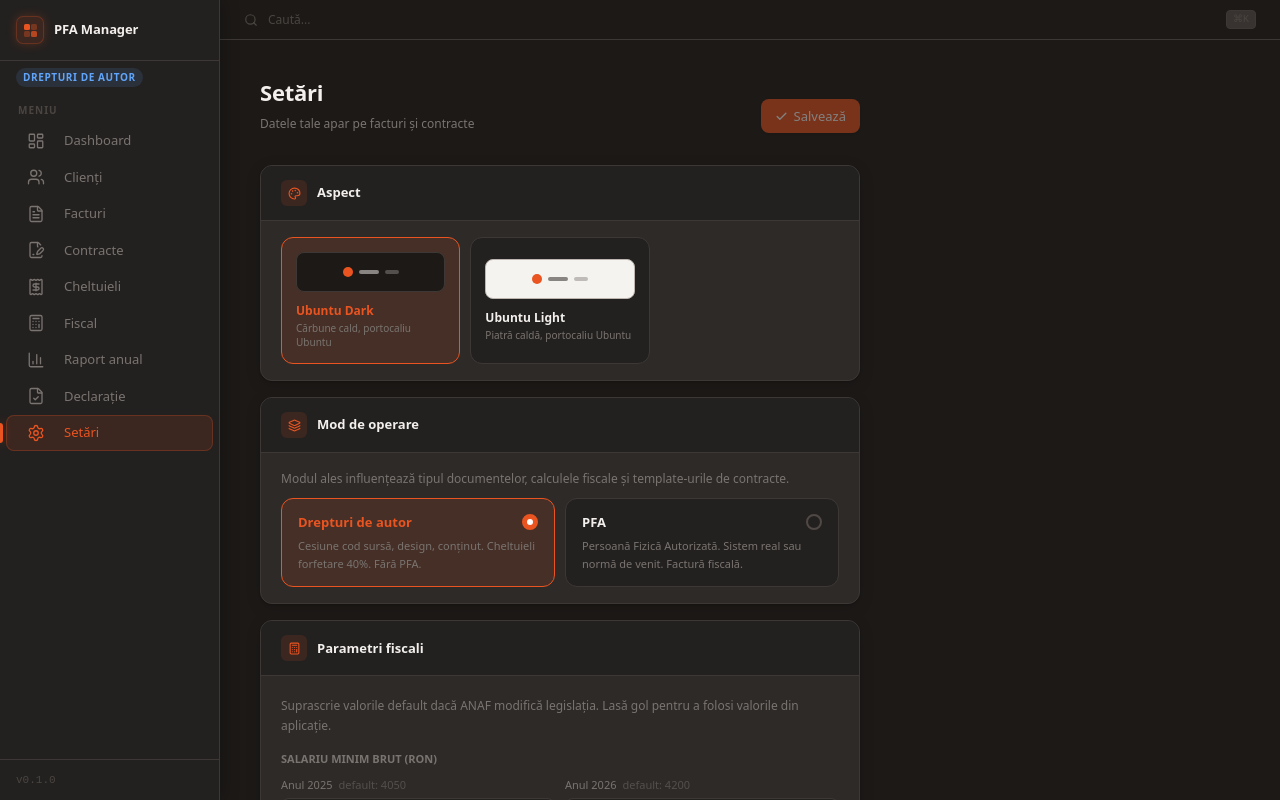
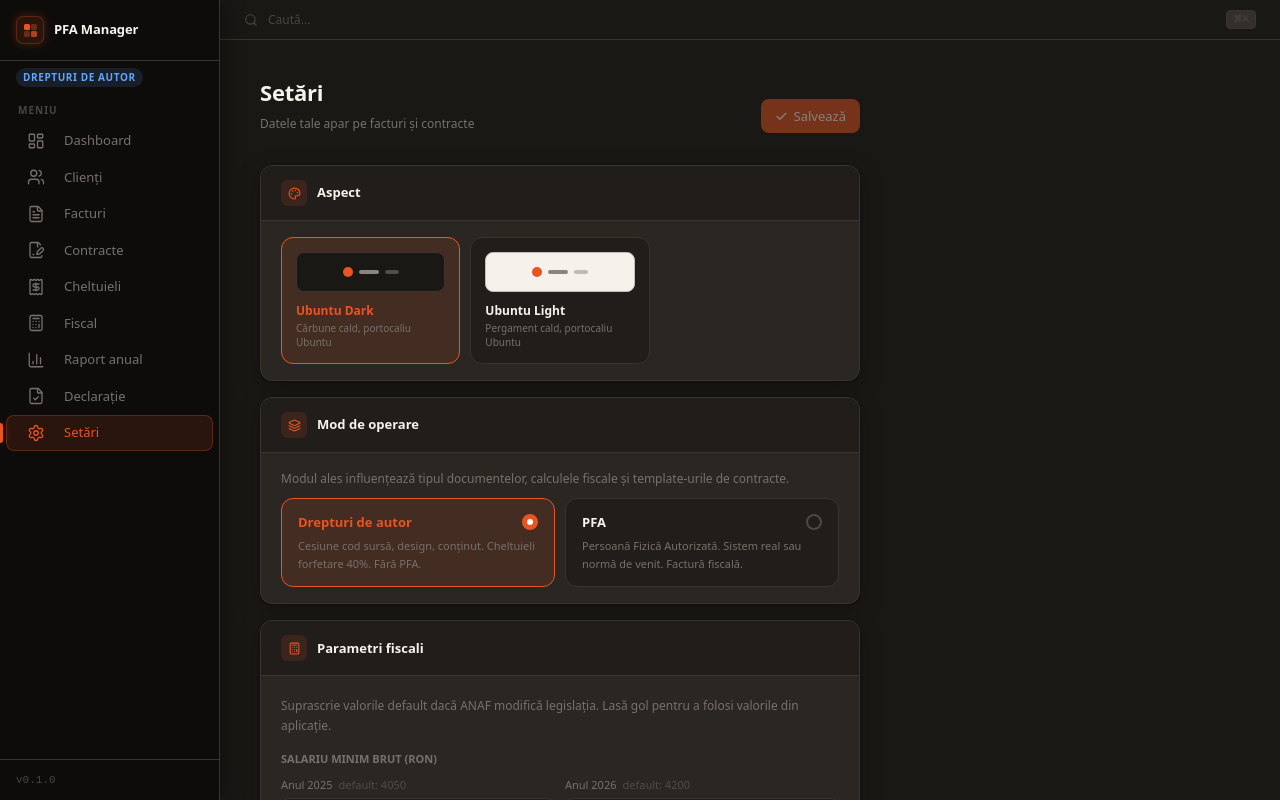
Before and after one commit to skorpionwap/pfa-manager, a React (Vite) app: page /setari in a window 1280 px wide. Built offline with nearby package versions, Linux system fonts and the light colour scheme.

Commit message:
feat: Enhance theme styling by introducing a `sidebar-bg` variable, setting a `data-theme` attribute, and adding theme-specific component styles for Ubuntu themes.

```diff
--- a/src/index.css
+++ b/src/index.css
@@ -354,7 +354,7 @@ select.field option {
   min-width: 60px;
   display: flex;
   flex-direction: column;
-  background: var(--bg-1);
+  background: var(--sidebar-bg, var(--bg-1));
   border-right: 1px solid var(--border);
   box-shadow: 2px 0 16px rgba(0,0,0,0.25);
   transition: width 0.25s cubic-bezier(0.4, 0, 0.2, 1),
@@ -667,3 +667,44 @@ select.field option {
 .print-declaratie .pd-rubric-id { width: 50px; font-weight: 700; font-size: 10px; color: #333; font-family: 'Ubuntu Mono', monospace; }
 .print-declaratie .pd-rubric-label { flex: 1; font-size: 11px; }
 .print-declaratie .pd-rubric-value { width: 160px; text-align: right; font-family: 'Ubuntu Mono', monospace; font-weight: 700; font-size: 13px; border-bottom: 1px solid #999; padding-bottom: 2px; }
+
+/* ── Theme: Ubuntu Dark "Studio Charcoal" ────────────────────────── */
+[data-theme="ubuntu-dark"] .card {
+  box-shadow: 0 1px 4px rgba(0,0,0,0.35), 0 6px 24px rgba(0,0,0,0.22);
+}
+[data-theme="ubuntu-dark"] .modal {
+  box-shadow: 0 32px 96px rgba(0,0,0,0.7), 0 0 0 1px rgba(255,255,255,0.04);
+}
+[data-theme="ubuntu-dark"] .sidebar {
+  box-shadow: 3px 0 20px rgba(0,0,0,0.4);
+}
+
+/* ── Theme: Ubuntu Light "Parchment" ─────────────────────────────── */
+[data-theme="ubuntu-light"] .card {
+  background: #f4ede5;
+  box-shadow: 0 1px 3px rgba(100,70,40,0.08), 0 4px 16px rgba(100,70,40,0.07);
+}
+[data-theme="ubuntu-light"] .modal {
+  background: #f4ede5;
+  box-shadow: 0 24px 80px rgba(80,50,20,0.22), 0 0 0 1px rgba(180,130,90,0.12);
+}
+[data-theme="ubuntu-light"] .modal-overlay {
+  background: rgba(40,25,10,0.45);
+}
+[data-theme="ubuntu-light"] .toast {
+  background: #f4ede5;
+  box-shadow: 0 8px 32px rgba(80,50,20,0.18);
+}
+[data-theme="ubuntu-light"] .sidebar {
+  box-shadow: 3px 0 16px rgba(100,70,40,0.1);
+}
+[data-theme="ubuntu-light"] .search-modal {
+  background: #f4ede5;
+  box-shadow: 0 24px 80px rgba(80,50,20,0.22);
+}
+[data-theme="ubuntu-light"] .btn-ghost {
+  border-color: var(--border-md);
+}
+[data-theme="ubuntu-light"] select.field {
+  background-color: var(--bg-1);
+}
--- a/src/lib/themes.ts
+++ b/src/lib/themes.ts
@@ -7,24 +7,26 @@ export interface Theme {
 }
 
 export const THEMES: Theme[] = [
-  // ── Ubuntu Dark (Yaru Dark) ───────────────────────────────────────
+  // ── Ubuntu Dark "Studio Charcoal" ────────────────────────────────
+  // Warm brown-black base, sidebar distinctly darker, cream typography
 
   {
     id: "ubuntu-dark",
     name: "Ubuntu Dark",
     description: "Cărbune cald, portocaliu Ubuntu",
-    preview: { bg: "#1c1917", ac: "#e95420", border: "#3d3836", text: "#f2efec" },
+    preview: { bg: "#1a1815", ac: "#e95420", border: "#3a3330", text: "#f7f3ec" },
     vars: {
-      "--bg-base": "#1c1917",
-      "--bg-1": "#232120",
-      "--bg-2": "#2d2a28",
-      "--bg-3": "#383330",
-      "--bg-hover": "#433e3a",
-      "--border": "#3d3836", "--border-md": "#504845", "--border-hi": "#605552",
-      "--border-light": "#252220",
-      "--tx-1": "#f2efec", "--tx-2": "#b8b2ac", "--tx-3": "#7a7470", "--tx-4": "#4a4540",
-      "--ac": "#e95420", "--ac-hover": "#f47046",
-      "--ac-dim": "rgba(233,84,32,0.12)", "--ac-glow": "rgba(233,84,32,0.25)",
+      "--sidebar-bg": "#0e0c0b",
+      "--bg-base": "#1a1815",
+      "--bg-1": "#201d1a",
+      "--bg-2": "#2a2622",
+      "--bg-3": "#352f2b",
+      "--bg-hover": "#403a35",
+      "--border": "#3a3330", "--border-md": "#4d4642", "--border-hi": "#5e5750",
+      "--border-light": "#242120",
+      "--tx-1": "#f7f3ec", "--tx-2": "#b8b0a8", "--tx-3": "#78706a", "--tx-4": "#4a4440",
+      "--ac": "#e95420", "--ac-hover": "#f26a38",
+      "--ac-dim": "rgba(233,84,32,0.13)", "--ac-glow": "rgba(233,84,32,0.28)",
       "--btn-text": "#ffffff",
       "--green": "#4ade80", "--green-dim": "rgba(74,222,128,0.12)",
       "--red": "#f87171", "--red-dim": "rgba(248,113,113,0.12)",
@@ -33,28 +35,30 @@ export const THEMES: Theme[] = [
     },
   },
 
-  // ── Ubuntu Light (Yaru Light) ─────────────────────────────────────
+  // ── Ubuntu Light "Parchment" ──────────────────────────────────────
+  // Warm cream base with gradient, sepia borders, tan sidebar
 
   {
     id: "ubuntu-light",
     name: "Ubuntu Light",
-    description: "Piatră caldă, portocaliu Ubuntu",
-    preview: { bg: "#f5f3f0", ac: "#e95420", border: "#bdb6b0", text: "#1a1614" },
+    description: "Pergament cald, portocaliu Ubuntu",
+    preview: { bg: "#f6f1ea", ac: "#e95420", border: "#c4bdb6", text: "#1c1814" },
     vars: {
-      "--bg-base": "linear-gradient(150deg, #f8f5f2 0%, #f2ede8 50%, #f5f1ed 100%)",
-      "--bg-1": "#ede8e3",
-      "--bg-2": "#e2ddd8",
-      "--bg-3": "#d4cec9",
-      "--bg-hover": "#c9c3bd",
-      "--border": "#bdb6b0", "--border-md": "#a8a09a", "--border-hi": "#908880",
-      "--border-light": "#eae5e0",
-      "--tx-1": "#1a1614", "--tx-2": "#4a4540", "--tx-3": "#6e6860", "--tx-4": "#9e9890",
-      "--ac": "#e95420", "--ac-hover": "#c44418",
-      "--ac-dim": "rgba(233,84,32,0.10)", "--ac-glow": "rgba(233,84,32,0.20)",
+      "--sidebar-bg": "#e5dfd8",
+      "--bg-base": "linear-gradient(160deg, #faf7f3 0%, #f4ede5 55%, #f7f2eb 100%)",
+      "--bg-1": "#f0ebe3",
+      "--bg-2": "#e9e2da",
+      "--bg-3": "#ddd6ce",
+      "--bg-hover": "#d4cdc5",
+      "--border": "#c4bdb6", "--border-md": "#b0a89f", "--border-hi": "#9a9089",
+      "--border-light": "#ede8e2",
+      "--tx-1": "#1c1814", "--tx-2": "#4a4038", "--tx-3": "#6e6258", "--tx-4": "#9e9288",
+      "--ac": "#e95420", "--ac-hover": "#c24418",
+      "--ac-dim": "rgba(233,84,32,0.10)", "--ac-glow": "rgba(233,84,32,0.22)",
       "--btn-text": "#ffffff",
-      "--green": "#15803d", "--green-dim": "rgba(21,128,61,0.10)",
+      "--green": "#16803d", "--green-dim": "rgba(22,128,61,0.10)",
       "--red": "#dc2626", "--red-dim": "rgba(220,38,38,0.08)",
-      "--blue": "#1d4ed8", "--blue-dim": "rgba(29,78,216,0.08)",
+      "--blue": "#1d4ed8", "--blue-dim": "rgba(29,78,216,0.09)",
       "--amber": "#b45309", "--amber-dim": "rgba(180,83,9,0.09)",
     },
   },
@@ -70,4 +74,5 @@ export function applyTheme(theme: Theme) {
   Object.entries(theme.vars).forEach(([key, value]) => {
     root.style.setProperty(key, value);
   });
+  root.setAttribute("data-theme", theme.id);
 }
```
